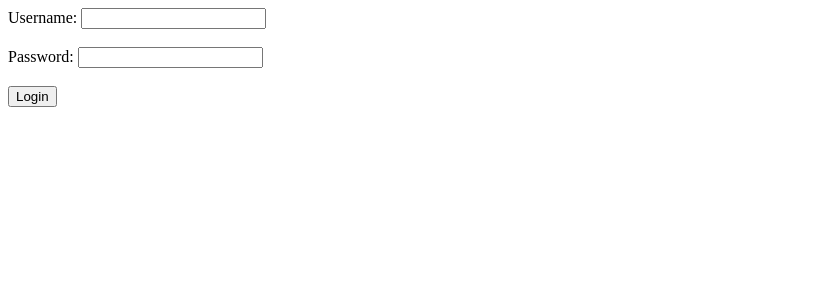
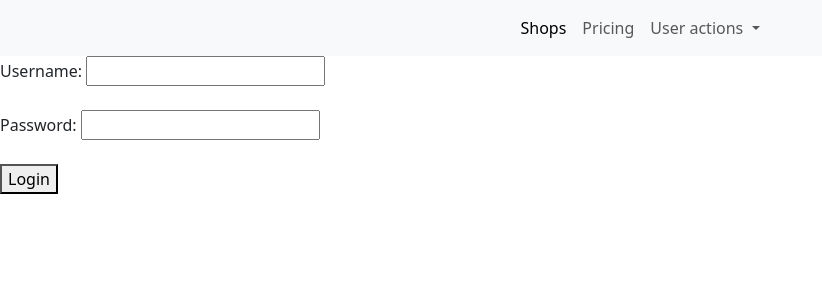
Before and after one commit to iamkorniichuk/on-shoplus, a Django app: page /signup/ in a window 1280 px wide. Shown: the top 300 px of the page, without its empty margins (0-822 px from the left). Run offline with Django 5.2, Linux system fonts and the light colour scheme; parts of the project's set-up code (start-up, migrations or seed data) failed here and were passed over.

Commit message:
Change base template

```diff
--- a/frontend/templates/base.html
+++ b/frontend/templates/base.html
@@ -5,6 +5,7 @@
     <title>{% block title %}{% endblock %}</title>
     <script src="https://code.jquery.com/jquery-3.7.1.min.js" integrity="sha256-/JqT3SQfawRcv/BIHPThkBvs0OEvtFFmqPF/lYI/Cxo=" crossorigin="anonymous"></script>
     <script src="https://cdn.jsdelivr.net/npm/js-cookie@3.0.5/dist/js.cookie.min.js" integrity="sha256-WCzAhd2P6gRJF9Hv3oOOd+hFJi/QJbv+Azn4CGB8gfY=" crossorigin="anonymous"></script>
+    <link href="https://cdn.jsdelivr.net/npm/bootstrap@5.3.3/dist/css/bootstrap.min.css" rel="stylesheet" integrity="sha384-QWTKZyjpPEjISv5WaRU9OFeRpok6YctnYmDr5pNlyT2bRjXh0JMhjY6hW+ALEwIH" crossorigin="anonymous">
     <script>
         function renderErrors(selector, errors){
             for (const message of errors) {
@@ -18,6 +19,35 @@
     {% block head %}{% endblock %}
 </head>
 <body>
+    <nav class="navbar navbar-expand-sm navbar-light bg-light">
+      <div class="container-fluid">
+        <button class="navbar-toggler" type="button" data-bs-toggle="collapse" data-bs-target="#navbarSupportedContent" aria-controls="navbarSupportedContent" aria-expanded="false" aria-label="Toggle navigation">
+          <span class="navbar-toggler-icon"></span>
+        </button>
+        <div class="collapse navbar-collapse justify-content-center" id="navbarSupportedContent">
+          <ul class="navbar-nav justify-content-center">
+            <li class="nav-item">
+              <a class="nav-link active" aria-current="page" href="#">Shops</a>
+            </li>
+            <li class="nav-item">
+              <a class="nav-link" href="#">Pricing</a>
+            </li>
+            <li class="nav-item dropdown">
+              <a class="nav-link dropdown-toggle" href="#" id="navbarDropdown" role="button" data-bs-toggle="dropdown" aria-expanded="false">
+                    User actions
+              </a>
+              <ul class="dropdown-menu" aria-labelledby="navbarDropdown">
+                <li><a class="dropdown-item" href="/login/">Log in</a></li>
+                <li><a class="dropdown-item" href="/signup/">Sign Up</a></li>
+                <li><hr class="dropdown-divider"></li>
+                <li><a class="dropdown-item" href="/logout">Log Out</a></li>
+              </ul>
+            </li>
+          </ul>
+        </div>
+      </div>
+    </nav>
     {% block content %}{% endblock %}
+    <script src="https://cdn.jsdelivr.net/npm/bootstrap@5.3.3/dist/js/bootstrap.bundle.min.js" integrity="sha384-YvpcrYf0tY3lHB60NNkmXc5s9fDVZLESaAA55NDzOxhy9GkcIdslK1eN7N6jIeHz" crossorigin="anonymous"></script>
 </body>
 </html>
```
